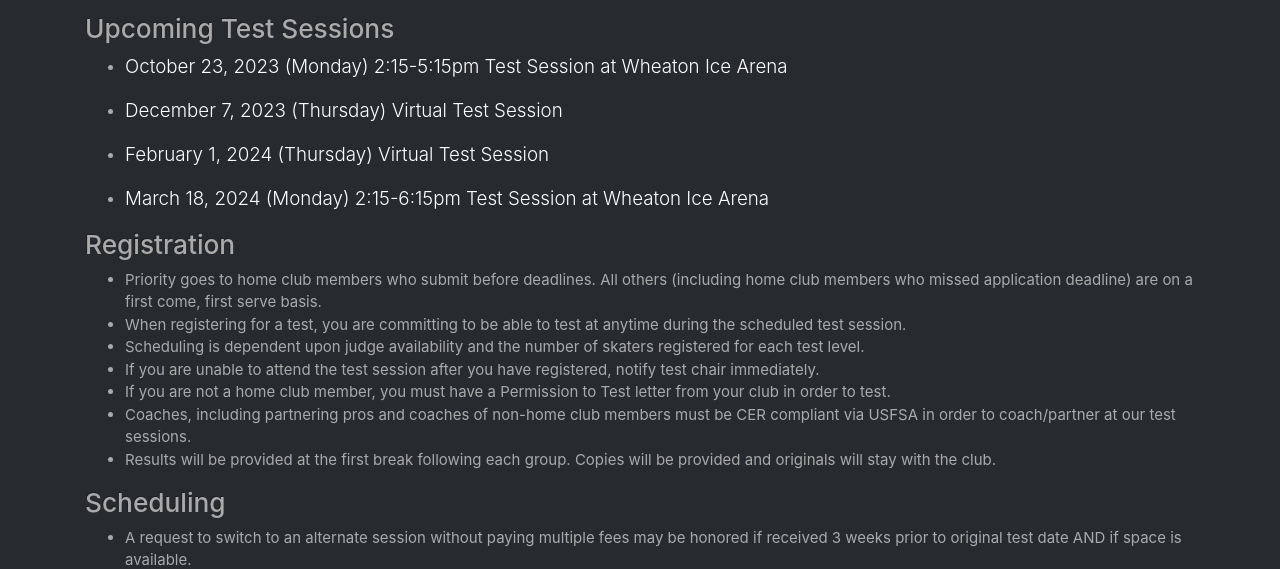
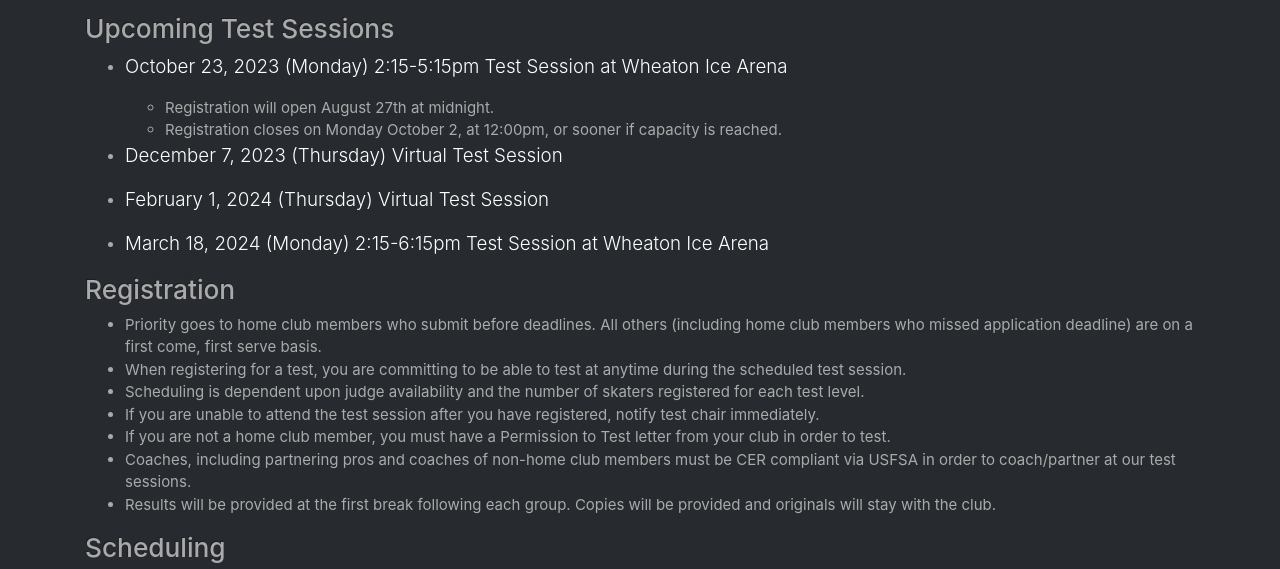
Before and after one commit to WheatonFSC/wheatonfsc.github.io, a plain HTML site: page testing.html in a window 1280 px wide. Shown: the part 159-728 px from the top of the page. Drawn offline with nearby package versions, Linux system fonts and the light colour scheme.

Commit message:
Update testing.html

```diff
--- a/testing.html
+++ b/testing.html
@@ -82,7 +82,12 @@
 
         <h3>Upcoming Test Sessions</h3>
         <ul>
-        <li><p class="lead" style="color:white">October 23, 2023 (Monday) 2:15-5:15pm Test Session at Wheaton Ice Arena</p></li>
+        <li><p class="lead" style="color:white">October 23, 2023 (Monday) 2:15-5:15pm Test Session at Wheaton Ice Arena</p>
+        <ul>
+          <li>Registration will open August 27th at midnight.</li>
+          <li>Registration closes on Monday October 2, at 12:00pm, or sooner if capacity is reached.</li>
+          </ul>
+        </li>
         <li><p class="lead" style="color:white">December 7, 2023 (Thursday) Virtual Test Session</p></li>
         <li><p class="lead" style="color:white">February 1, 2024 (Thursday) Virtual Test Session</p></li>
         <li><p class="lead" style="color:white">March 18, 2024 (Monday) 2:15-6:15pm Test Session at Wheaton Ice Arena</p></li>
```
